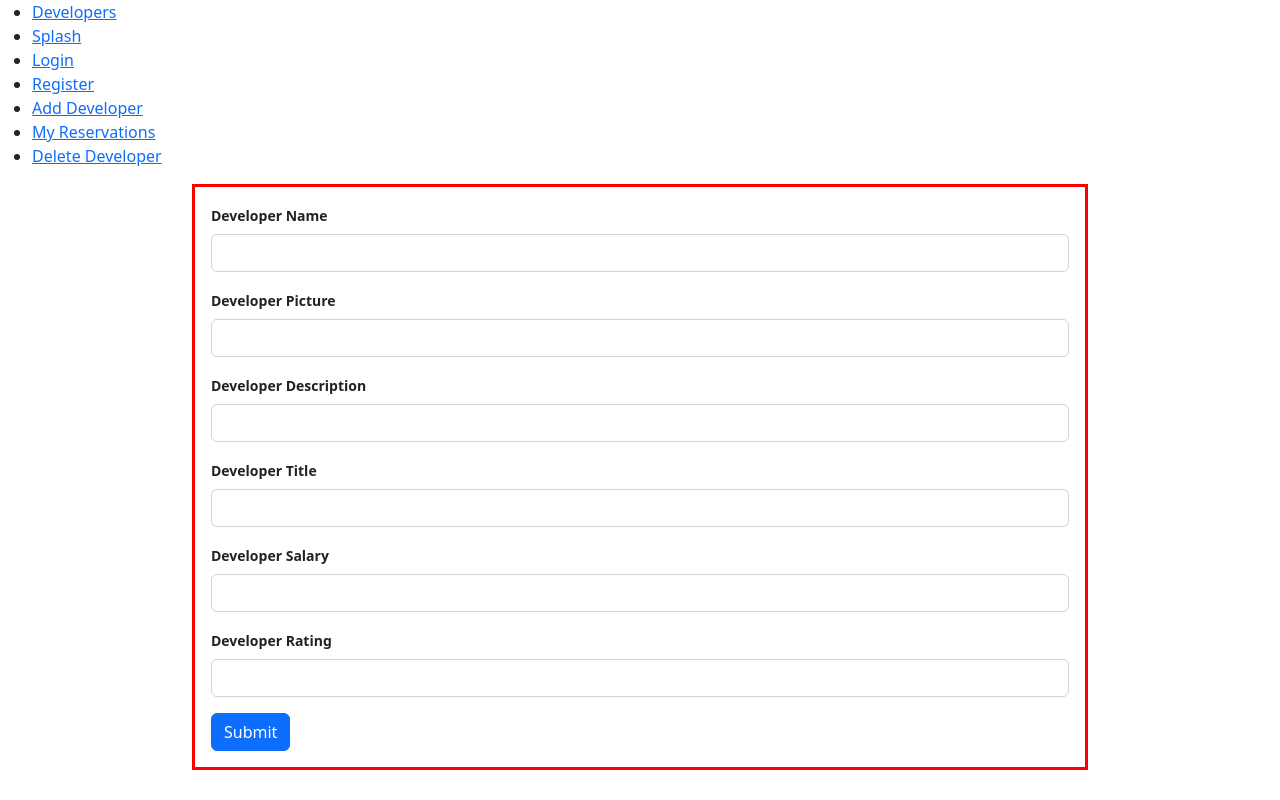
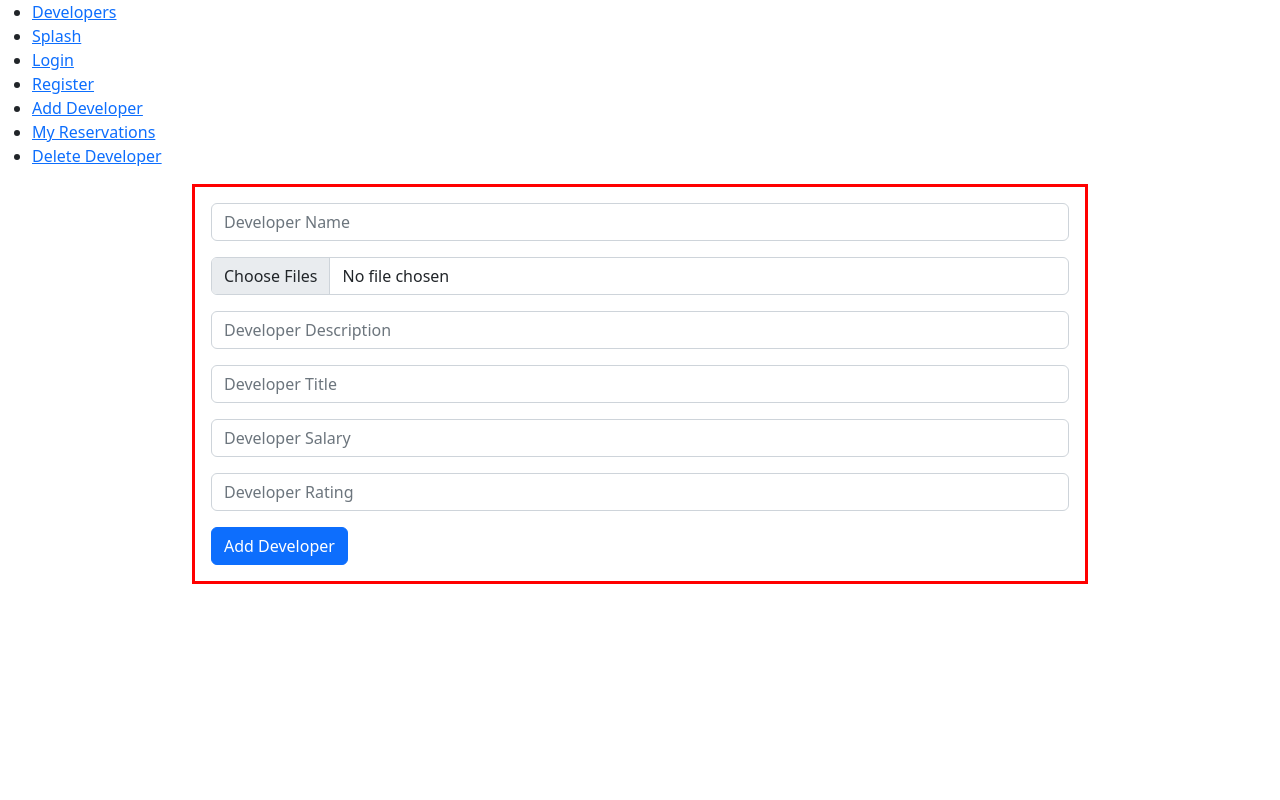
Before and after one commit to gak92/book_devs_app, a React (Create React App) app: page /adddeveloper in a window 1280 px wide. Built offline with nearby package versions, Linux system fonts and the light colour scheme.

Commit message:
Add developer function

```diff
--- a/package.json
+++ b/package.json
@@ -13,7 +13,7 @@
     "react-bootstrap": "^2.6.0",
     "react-dom": "^18.2.0",
     "react-redux": "^8.0.5",
-    "react-router-dom": "^6.4.4",
+    "react-router-dom": "^6.4.5",
     "react-scripts": "5.0.1",
     "redux": "^4.2.0",
     "redux-devtools-extension": "^2.13.9",
--- a/src/components/devs/addDeveloper.js
+++ b/src/components/devs/addDeveloper.js
@@ -1,52 +1,114 @@
-import React from 'react';
-import './addDeveloper.css';
+import React, { useState, useEffect } from "react";
+import "./addDeveloper.css";
+import { useNavigate } from "react-router-dom";
+import { useDispatch } from "react-redux";
+import { addDev } from "../../store/developers/devs/devActions";
 
 function AddDeveloper() {
+  const [name, setName] = useState("");
+  const [image, setImage] = useState([]);
+  const [description, setDescription] = useState("");
+  const [title, setTitle] = useState("");
+  const [salary, setSalary] = useState("");
+  const [rating, setRating] = useState("");
+  const [valid, setValid] = useState(false);
+
+  useEffect(() => {
+    if (name && image && title && description && salary && rating) {
+      setValid(true);
+    } else {
+      setValid(false);
+    }
+  }, [name, image, title, description, salary, rating]);
+
+  const dispatch = useDispatch();
+  const Navigate = useNavigate();
+
+  const submitHandle = async (e) => {
+    e.preventDefault();
+    const formData = new FormData();
+    formData.append("name", name);
+    formData.append("image", image);
+    formData.append("description", description);
+    formData.append("title", title);
+    formData.append("salary_exp", salary);
+    formData.append("rating", rating);
+    formData.append("user_id", 1);
+
+    dispatch(addDev(formData));
+    Navigate("/developers");
+  };
+
+  // handle image upload
+  const handleUploadImage = (e) => {
+    setImage(e.target.files[0]);
+  };
+
   return (
-    <form className="addDeveloper">
+    <form onSubmit={submitHandle} className="addDeveloper">
       <div className="mb-3">
-        <label htmlFor="name" className="form-label">
-          Developer Name
-        </label>
-        <input type="text" className="form-control" id="name" />
+        <input
+          type="text"
+          className="form-control"
+          id="name"
+          value={name}
+          placeholder="Developer Name"
+          onChange={(e) => setName(e.target.value)}
+        />
       </div>
       <div className="mb-3">
-        <label htmlFor="photo" className="form-label">
-          Developer Picture
-        </label>
-        <input type="text" className="form-control" id="photo" />
+        <input
+          type="file"
+          className="form-control"
+          id="photo"
+          placeholder="Developer Picture"
+          onChange={handleUploadImage}
+          multiple
+        />
       </div>
 
       <div className="mb-3">
-        <label htmlFor="description" className="form-label">
-          Developer Description
-        </label>
-        <input type="text" className="form-control" id="description" />
+        <input
+          type="text"
+          className="form-control"
+          id="description"
+          placeholder="Developer Description"
+          onChange={(e) => setDescription(e.target.value)}
+        />
       </div>
 
       <div className="mb-3">
-        <label htmlFor="title" className="form-label">
-          Developer Title
-        </label>
-        <input type="text" className="form-control" id="title" />
+        <input
+          type="text"
+          className="form-control"
+          id="title"
+          placeholder="Developer Title"
+          onChange={(e) => setTitle(e.target.value)}
+        />
       </div>
 
       <div className="mb-3">
-        <label htmlFor="salary" className="form-label">
-          Developer Salary
-        </label>
-        <input type="number" className="form-control" id="salary" />
+        <input
+          type="number"
+          className="form-control"
+          id="salary"
+          placeholder="Developer Salary"
+          onChange={(e) => setSalary(e.target.value)}
+        />
       </div>
 
       <div className="mb-3">
-        <label htmlFor="rating" className="form-label">
-          Developer Rating
-        </label>
-        <input type="number" className="form-control" id="rating" />
+        <input
+          type="number"
+          className="form-control"
+          id="rating"
+          placeholder="Developer Rating"
+          onChange={(e) => setRating(e.target.value)}
+        />
       </div>
 
       <button type="submit" className="btn btn-primary">
-        Submit
+        Add Developer
       </button>
     </form>
   );
--- a/src/store/developers/devs/devActions.js
+++ b/src/store/developers/devs/devActions.js
@@ -1,13 +1,64 @@
-import * as types from './devTypes';
+// import * as types from './devTypes';
 
-const getDevelopers = (developers) => ({
-  type: types.GET_DEVELOPERS_SUCCESS,
-  payload: developers,
-});
+// const getDevelopers = (developers) => ({
+//   type: types.GET_DEVELOPERS_SUCCESS,
+//   payload: developers,
+// });
 
-const addDeveloper = (developer) => ({
-  type: types.ADD_DEVELOPER,
-  payload: developer,
-});
+// const addDeveloper = (developer) => ({
+//   type: types.ADD_DEVELOPER,
+//   payload: developer,
+// });
 
-export { getDevelopers, addDeveloper };
+// export { getDevelopers, addDeveloper };
+
+import axios from "axios";
+import * as types from "./devTypes";
+
+const getDevelopers = () => async (dispatch) => {
+  try {
+    dispatch({ type: types.GET_DEVELOPERS_REQUEST });
+    const config = {
+      headers: {
+        "Content-Type": "application/json",
+        accept: "application/json",
+      },
+    };
+    const { data } = await axios.get(
+      "http://127.0.0.1:3000/api/v1/developers",
+      config
+    );
+    dispatch({
+      type: types.GET_DEVELOPERS_SUCCESS,
+      payload: data,
+    });
+  } catch (error) {
+    dispatch({
+      type: types.GET_DEVELOPERS_FAIL,
+      payload:
+        error.response && error.response.data.error
+          ? error.response.data.error
+          : error.error,
+    });
+  }
+};
+
+const addDev = (FormData) => async (dispatch) => {
+  console.log(FormData);
+  try {
+    const { data } = await axios({
+      method: "post",
+      url: "http://127.0.0.1:3000/api/v1/developers",
+      data: FormData,
+    });
+    console.log(data);
+    dispatch({
+      type: types.ADD_DEVELOPER,
+      payload: data,
+    });
+  } catch (error) {
+    console.log(error);
+  }
+};
+
+export { getDevelopers, addDev };
--- a/src/store/developers/index.js
+++ b/src/store/developers/index.js
@@ -1 +1 @@
-export { getDevelopers, addDeveloper } from './devs/devActions';
+export { getDevelopers, addDev } from './devs/devActions';
```
Also changed, not shown: 1 other file (tests, documents, lock files or other folders).
